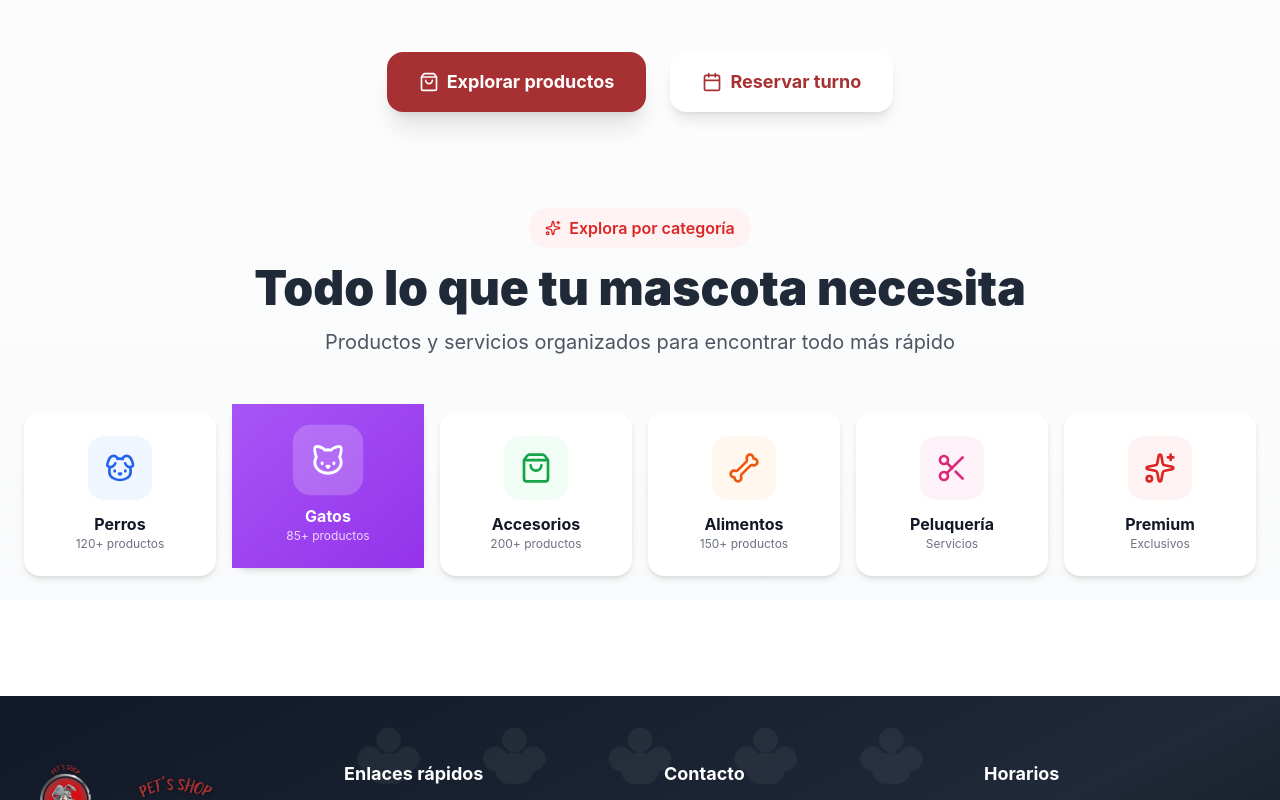
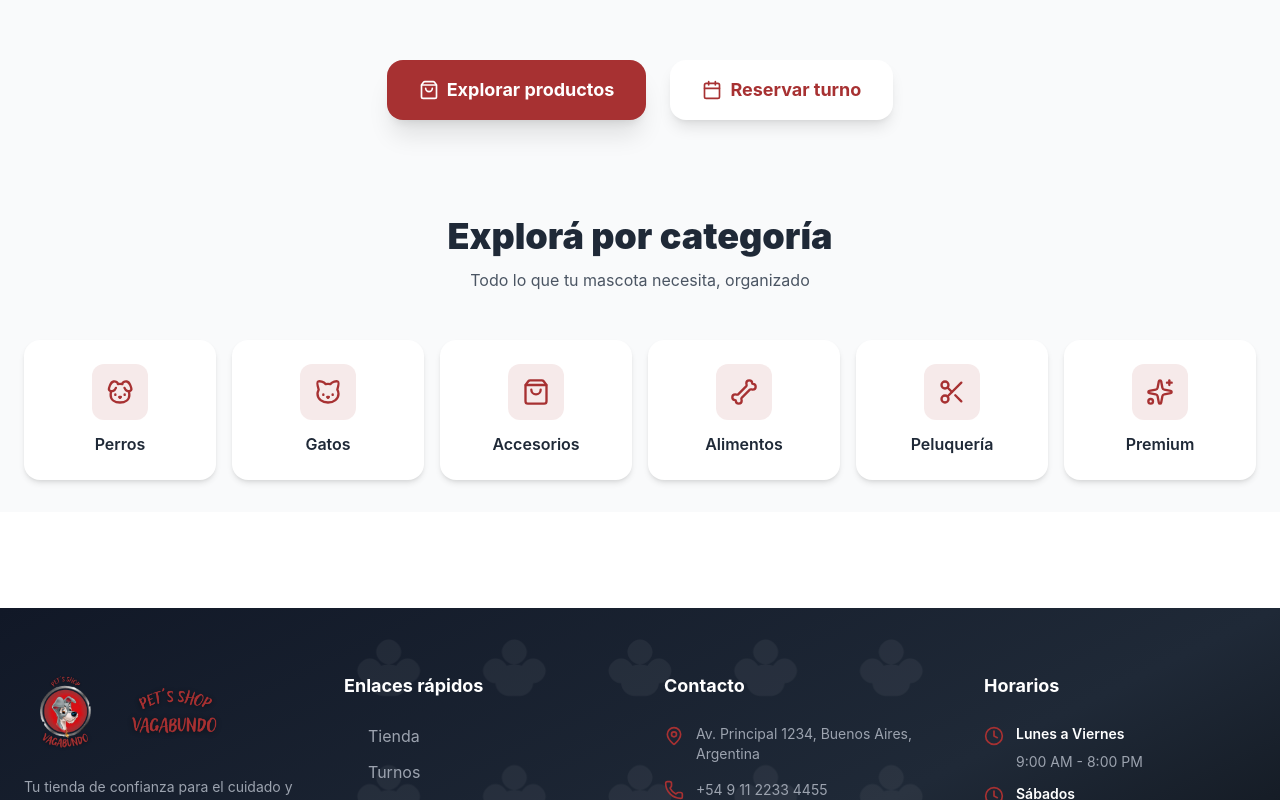
Before and after one commit to paolanovick/petshop, a React (Vite) app in the folder frontend/: page / in a window 1280 px wide. Shown: the part 1454-2254 px from the top of the page. Built offline with nearby package versions, Linux system fonts and the light colour scheme; a web font is replaced by a local one.

Commit message:
vistas ajustes

```diff
--- a/frontend/src/app/AppRouter.jsx
+++ b/frontend/src/app/AppRouter.jsx
@@ -6,10 +6,12 @@ import Turns from "../pages/Turns";
 import Cart from "../pages/Cart";
 import ProductDetail from "../pages/ProductDetail";
 import Checkout from "../pages/Checkout";
+import ScrollToTop from "../components/ScrollToTop";
 
 export default function AppRouter() {
   return (
     <BrowserRouter>
+      <ScrollToTop />
       <Routes>
         <Route element={<Layout />}>
           <Route path="/" element={<Home />} />
--- /dev/null
+++ b/frontend/src/components/ScrollToTop.jsx
@@ -0,0 +1,12 @@
+import { useEffect } from "react";
+import { useLocation } from "react-router-dom";
+
+export default function ScrollToTop() {
+  const { pathname } = useLocation();
+
+  useEffect(() => {
+    window.scrollTo({ top: 0, behavior: "smooth" });
+  }, [pathname]);
+
+  return null;
+}
--- a/frontend/src/components/home/Categories.jsx
+++ b/frontend/src/components/home/Categories.jsx
@@ -1,91 +1,73 @@
-import { Dog, Cat, Scissors, Bone, ShoppingBag, Sparkles } from "lucide-react";
+import {
+  Dog,
+  Cat,
+  Scissors,
+  Bone,
+  ShoppingBag,
+  Sparkles,
+} from "lucide-react";
 import { useNavigate } from "react-router-dom";
 import FeaturedProductsCarousel from "./FeaturedProductsCarousel";
-import { useEffect, useState } from "react";
 
 const categories = [
-  { id: 1, name: "Perros", icon: Dog, color: "from-blue-500 to-blue-600", bgColor: "bg-blue-50", textColor: "text-blue-600", count: "120+ productos" },
-  { id: 2, name: "Gatos", icon: Cat, color: "from-purple-500 to-purple-600", bgColor: "bg-purple-50", textColor: "text-purple-600", count: "85+ productos" },
-  { id: 3, name: "Accesorios", icon: ShoppingBag, color: "from-green-500 to-green-600", bgColor: "bg-green-50", textColor: "text-green-600", count: "200+ productos" },
-  { id: 4, name: "Alimentos", icon: Bone, color: "from-orange-500 to-orange-600", bgColor: "bg-orange-50", textColor: "text-orange-600", count: "150+ productos" },
-  { id: 5, name: "Peluquería", icon: Scissors, color: "from-pink-500 to-pink-600", bgColor: "bg-pink-50", textColor: "text-pink-600", count: "Servicios" },
-  { id: 6, name: "Premium", icon: Sparkles, color: "from-red-500 to-red-600", bgColor: "bg-red-50", textColor: "text-red-600", count: "Exclusivos" },
+  { id: 1, name: "Perros", icon: Dog },
+  { id: 2, name: "Gatos", icon: Cat },
+  { id: 3, name: "Accesorios", icon: ShoppingBag },
+  { id: 4, name: "Alimentos", icon: Bone },
+  { id: 5, name: "Peluquería", icon: Scissors },
+  { id: 6, name: "Premium", icon: Sparkles },
 ];
 
 export default function Categories() {
   const navigate = useNavigate();
-  const [activeIndex, setActiveIndex] = useState(0);
 
-  useEffect(() => {
-    const interval = setInterval(() => {
-      setActiveIndex((prev) => (prev + 1) % categories.length);
-    }, 3000);
-    return () => clearInterval(interval);
-  }, []);
+  const handleClick = (category) => {
+    navigate(`/shop?category=${category.toLowerCase()}`);
+    // pequeño delay para que cargue la página
+    setTimeout(() => {
+      const el = document.getElementById("products-grid");
+      el?.scrollIntoView({ behavior: "smooth" });
+    }, 100);
+  };
 
   return (
-    <section className="py-6 bg-gradient-to-b from-white to-gray-50">
+    <section className="py-8 bg-gray-50">
       <div className="max-w-7xl mx-auto px-6">
 
-        <div className="mb-20">
+        {/* Carrusel destacado */}
+        <div className="mb-16">
           <FeaturedProductsCarousel />
         </div>
 
-        <div className="text-center mb-14">
-          <div className="inline-flex items-center gap-2 bg-red-50 px-4 py-2 rounded-full text-red-600 font-semibold mb-4">
-            <Sparkles className="w-4 h-4" />
-            Explora por categoría
-          </div>
-
-          <h2 className="text-4xl md:text-5xl font-black mb-4">
-            Todo lo que tu mascota necesita
+        {/* Título */}
+        <div className="text-center mb-12">
+          <h2 className="text-4xl font-black mb-3">
+            Explorá por categoría
           </h2>
-
-          <p className="text-xl text-gray-600 max-w-2xl mx-auto">
-            Productos y servicios organizados para encontrar todo más rápido
+          <p className="text-gray-600">
+            Todo lo que tu mascota necesita, organizado
           </p>
         </div>
 
+        {/* Categorías */}
         <div className="grid grid-cols-2 md:grid-cols-3 lg:grid-cols-6 gap-4">
-          {categories.map((category, index) => {
-            const Icon = category.icon;
-            const isActive = activeIndex === index;
+          {categories.map((cat) => {
+            const Icon = cat.icon;
 
             return (
-              <div
-                key={category.id}
-                onClick={() =>
-                  navigate(`/shop?category=${category.name.toLowerCase()}`)
-                }
-                className={`cursor-pointer group relative bg-white rounded-2xl p-6 shadow-md transition-all duration-300
-                  ${isActive ? "shadow-2xl -translate-y-2" : "hover:shadow-2xl hover:-translate-y-2"}
-                `}
+              <button
+                key={cat.id}
+                onClick={() => handleClick(cat.name)}
+                className="bg-white rounded-2xl p-6 shadow-md hover:shadow-xl transition transform hover:-translate-y-1 flex flex-col items-center gap-3"
               >
-                <div
-                  className={`absolute inset-0 bg-gradient-to-br ${category.color}
-                  ${isActive ? "opacity-100" : "opacity-0 group-hover:opacity-100"}
-                  transition-opacity`}
-                />
+                <div className="w-14 h-14 rounded-xl bg-primary/10 flex items-center justify-center">
+                  <Icon className="w-7 h-7 text-primary" />
+                </div>
 
-                <div className="relative z-10 flex flex-col items-center text-center space-y-3">
-                  <div
-                    className={`w-16 h-16 rounded-2xl flex items-center justify-center
-                    ${isActive ? "bg-white/20 scale-110" : `${category.bgColor} group-hover:bg-white/20`}
-                  `}
-                  >
-                    <Icon className={`w-8 h-8 ${isActive ? "text-white" : category.textColor}`} />
-                  </div>
-
-                  <div>
-                    <h3 className={`font-bold ${isActive ? "text-white" : "text-gray-900 group-hover:text-white"}`}>
-                      {category.name}
-                    </h3>
-                    <p className={`text-xs ${isActive ? "text-white/80" : "text-gray-500 group-hover:text-white/80"}`}>
-                      {category.count}
-                    </p>
-                  </div>
-                </div>
-              </div>
+                <span className="font-semibold text-gray-800">
+                  {cat.name}
+                </span>
+              </button>
             );
           })}
         </div>
--- a/frontend/src/components/shop/ProductGrid.jsx
+++ b/frontend/src/components/shop/ProductGrid.jsx
@@ -7,8 +7,16 @@ export default function ProductCard({ product }) {
   const { addToCart } = useCart();
   const [isLiked, setIsLiked] = useState(false);
 
-  const handleAddToCart = () => {
+  const handleAddToCart = (e) => {
+    e.preventDefault();
+    e.stopPropagation();
     addToCart({ ...product, quantity: 1 });
+  };
+
+  const handleLike = (e) => {
+    e.preventDefault();
+    e.stopPropagation();
+    setIsLiked(!isLiked);
   };
 
   return (
@@ -38,10 +46,14 @@ export default function ProductCard({ product }) {
         {/* LIKE */}
         <div className="flex justify-end">
           <button
-            onClick={() => setIsLiked(!isLiked)}
+            onClick={handleLike}
             className="text-gray-400 hover:text-primary"
           >
-            <Heart className={`w-5 h-5 ${isLiked && "fill-primary text-primary"}`} />
+            <Heart
+              className={`w-5 h-5 ${
+                isLiked ? "fill-primary text-primary" : ""
+              }`}
+            />
           </button>
         </div>
 
--- a/frontend/src/pages/Shop.jsx
+++ b/frontend/src/pages/Shop.jsx
@@ -2,7 +2,6 @@ import { useLocation } from "react-router-dom";
 import { useEffect } from "react";
 import ProductGrid from "../components/shop/ProductGrid";
 import CategoryChips from "../components/shop/CategoryChips";
-
 
 export default function Shop() {
   const location = useLocation();
@@ -11,7 +10,8 @@ export default function Shop() {
   const category = params.get("category");
 
   useEffect(() => {
-    window.scrollTo({ top: 0 });
+    // Siempre que cambia la categoría, subimos arriba
+    window.scrollTo({ top: 0, behavior: "smooth" });
   }, [location.search]);
 
   return (
@@ -28,9 +28,15 @@ export default function Shop() {
           </p>
         )}
       </div>
-<CategoryChips />
 
-      <ProductGrid category={category} />
+      {/* Chips de categorías */}
+      <CategoryChips />
+
+      {/* ⬇️⬇️⬇️ ESTE ES EL CAMBIO IMPORTANTE ⬇️⬇️⬇️ */}
+      <div id="products-grid">
+        <ProductGrid category={category} />
+      </div>
+      {/* ⬆️⬆️⬆️ FIN DEL CAMBIO ⬆️⬆️⬆️ */}
     </div>
   );
 }
```
